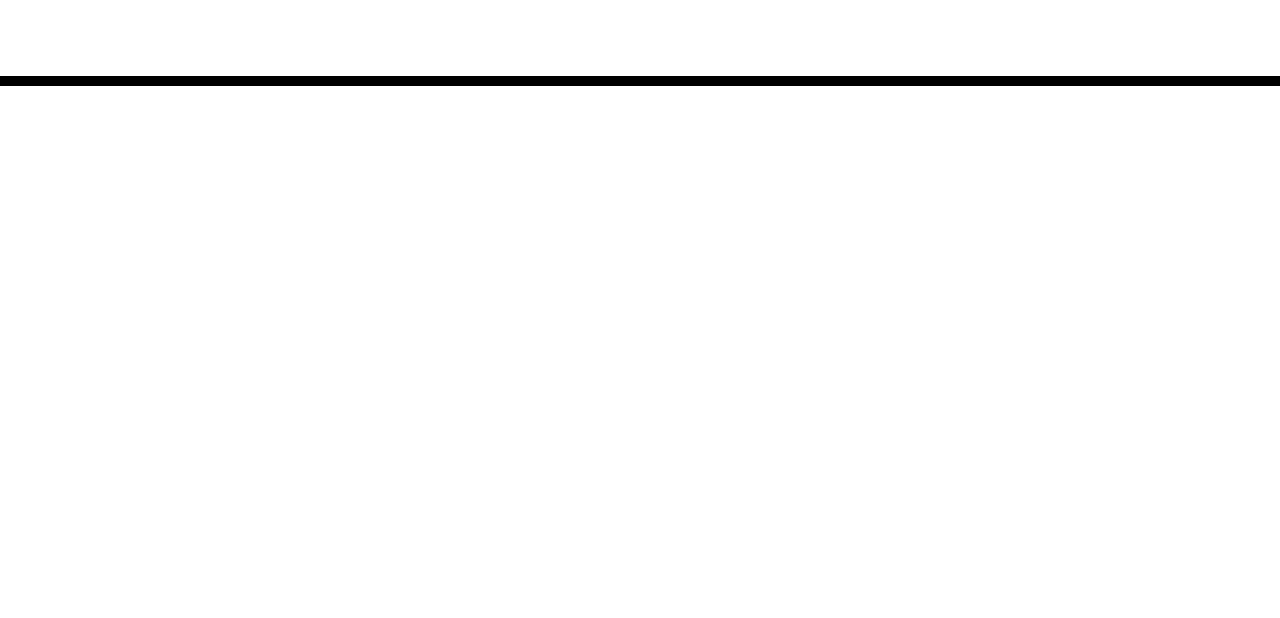
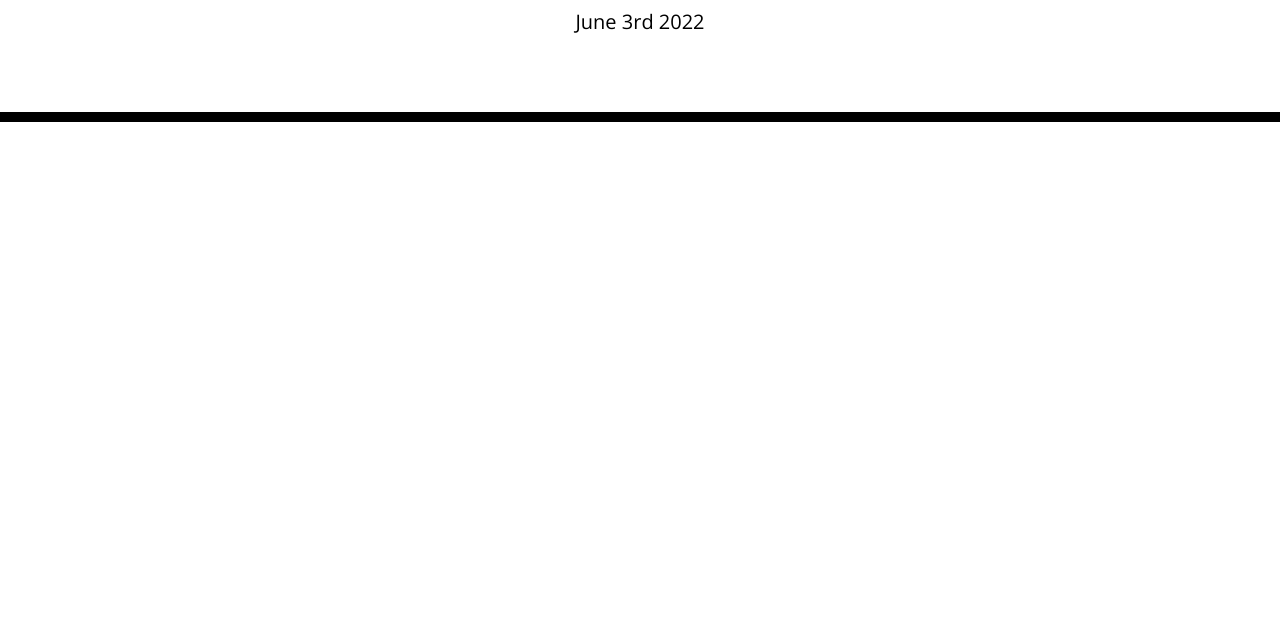
Before and after one commit to christianmspence/work-day-scheduler, a plain HTML site: page index.html in a window 1280 px wide. Shown: the part 182-800 px from the top of the page. Drawn offline with nearby package versions, Linux system fonts and the light colour scheme; files that its build step writes are made by us from their sources.

Commit message:
initial project set up, current date displayed at top of page

```diff
--- a/assets/script.js
+++ b/assets/script.js
@@ -0,0 +1 @@
+$("#currentDay").text(moment().format("MMMM Do YYYY"));
--- a/index.html
+++ b/index.html
@@ -18,7 +18,7 @@
       href="https://fonts.googleapis.com/css?family=Open+Sans&display=swap"
       rel="stylesheet"
     />
-    <link rel="stylesheet" href="style.css" />
+    <link rel="stylesheet" href="./assets/style.css" />
     <title>Work Day Scheduler</title>
   </head>
 
@@ -30,9 +30,12 @@
     </header>
     <div class="container">
       <!-- Timeblocks go here -->
+
+
     </div>
 
     <script src="https://code.jquery.com/jquery-3.4.1.min.js"></script>
     <script src="https://cdnjs.cloudflare.com/ajax/libs/moment.js/2.24.0/moment.min.js"></script>
+    <script src="./assets/script.js"></script>
   </body>
 </html>
```
Also changed, not shown: 2 other files.
